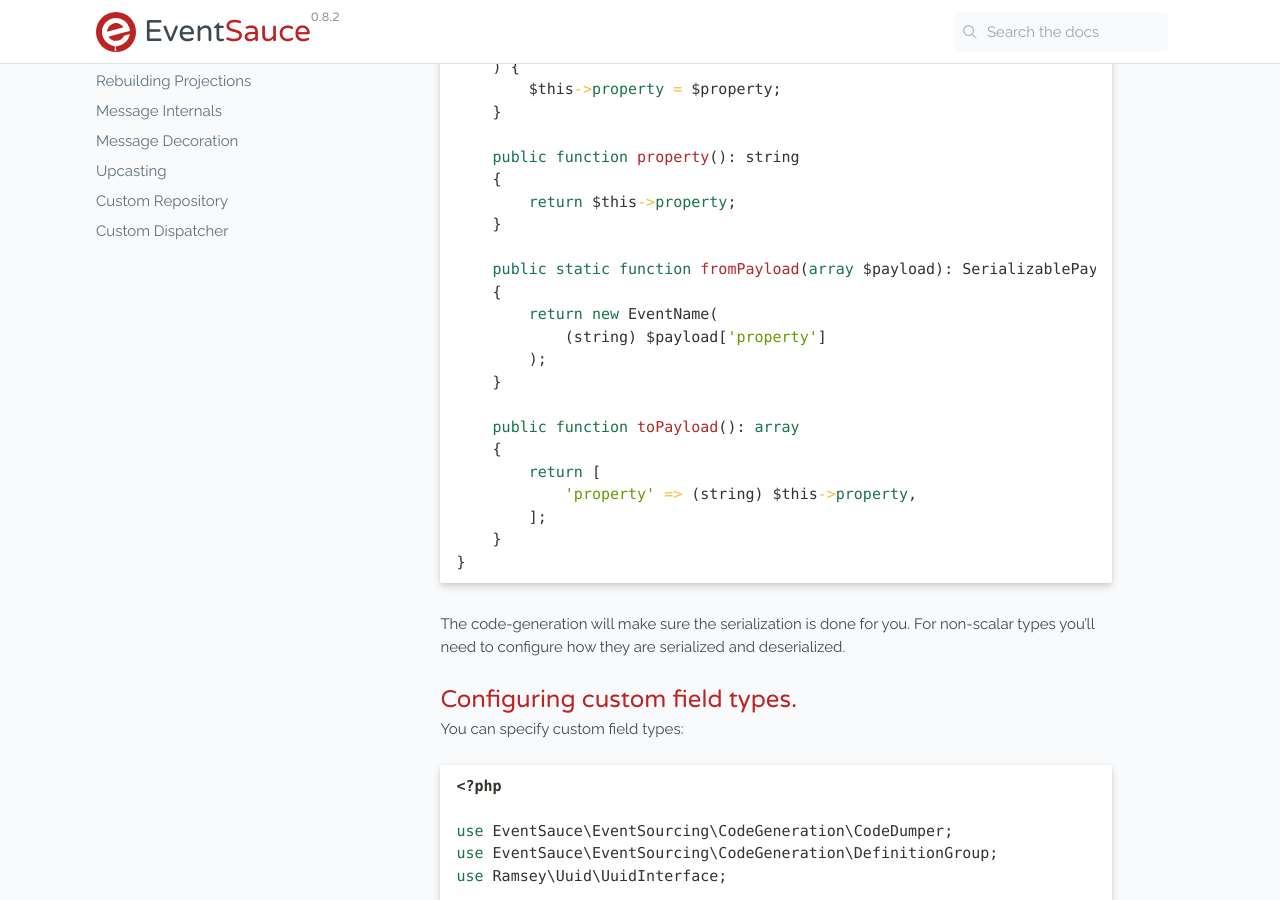
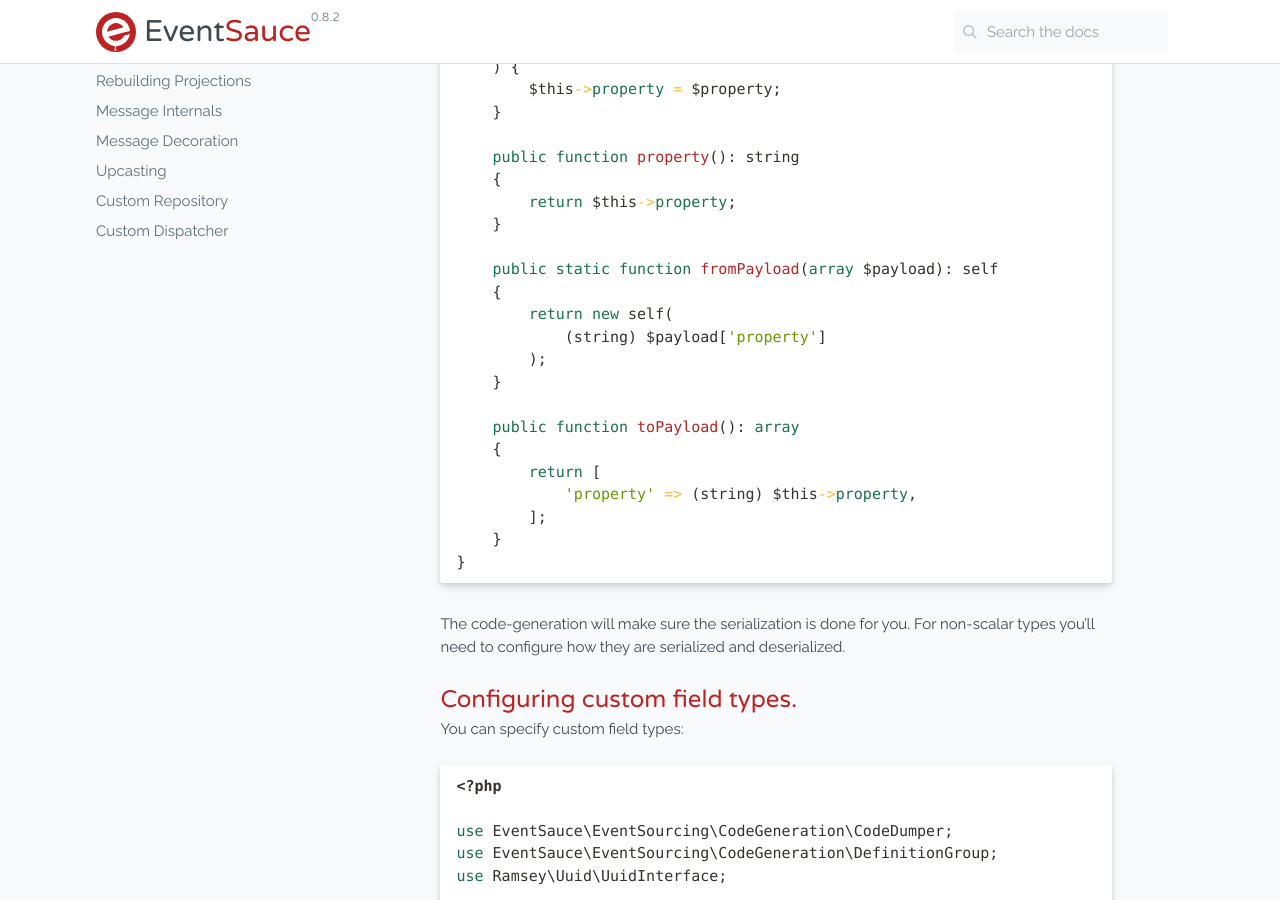
Before and after one commit to EventSaucePHP/EventSauce, a Jekyll site: the page built from docs/docs/code-generation/about.md, in a window 1280 px wide and 900 px high, scrolled down 1242 px. Built offline with Jekyll 4.4.1, drawn with Linux system fonts in a browser that asks for light colours; comment, search, counter and statistics services are not loaded.

Commit message:
self as return type

```diff
--- a/docs/docs/code-generation/about.md
+++ b/docs/docs/code-generation/about.md
@@ -66,9 +66,9 @@ final class EventName implements SerializablePayload
         return $this->property;
     }
 
-    public static function fromPayload(array $payload): SerializablePayload
+    public static function fromPayload(array $payload): self
     {
-        return new EventName(
+        return new self(
             (string) $payload['property']
         );
     }
```
Also changed, not shown: 1 other file.
